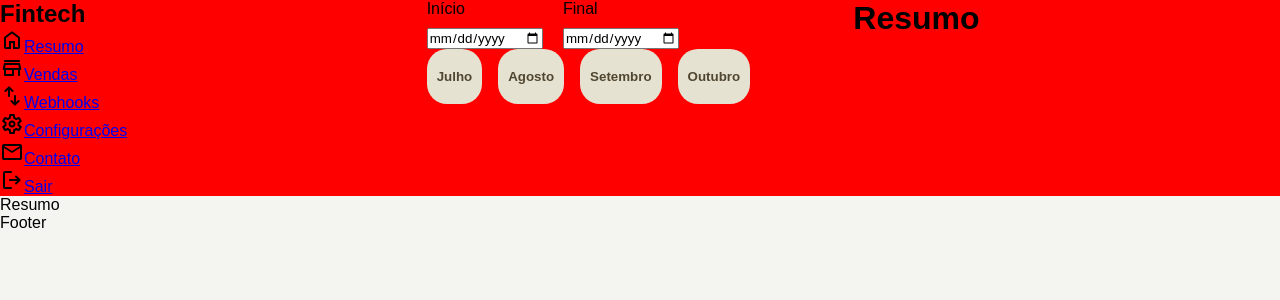
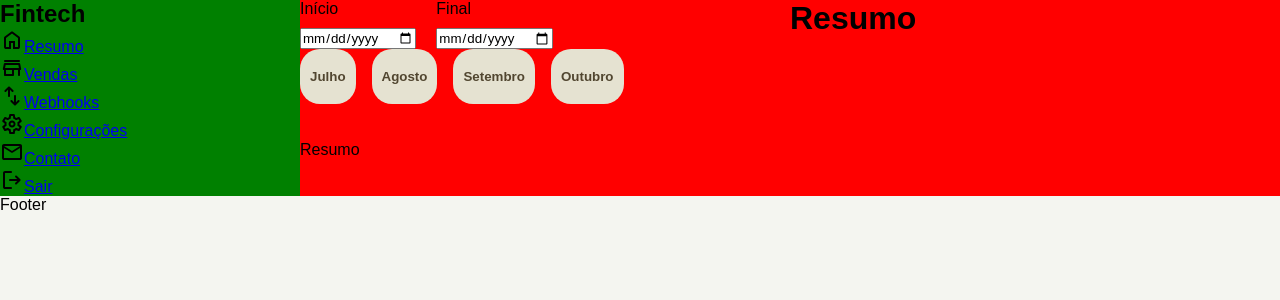
Before and after one commit to iamphelipe/fintech, a React (Vite) app: page / in a window 1280 px wide. Shown: the top 300 px of the page. Built offline with nearby package versions, Linux system fonts and the light colour scheme; no server answers.

Commit message:
feature venda already, consumindo API com datas filtradas

```diff
--- a/src/App.css
+++ b/src/App.css
@@ -19,8 +19,14 @@ body {
    background-color: var(--color-1);
 }
 
+.container {
+   background-color: green;
+   display: grid;
+   grid-template-columns: 300px 1fr;
+}
+
 .menu-box {
    display: grid;
-   grid-template-columns: 1fr 1fr 1fr;
+   grid-template-columns: 1fr 1fr;
    background-color: red;
 }
--- a/src/App.tsx
+++ b/src/App.tsx
@@ -13,21 +13,21 @@ function App() {
     <>
       <ContextoProvider>
         <div className="container">
+          <Sidebar />
           <div className="menu-box">
-            <Sidebar />
             <Header />
             <h1>Resumo</h1>
-          </div>
             <main>
               <Routes>
                 <Route path="/" element={<Resumo />} />
                 <Route path="vendas" element={<Vendas />} />
               </Routes>
             </main>
+          </div>
+        </div>
         <footer>
           <Footer />
         </footer>
-        </div>
       </ContextoProvider>
     </>
   );
--- /dev/null
+++ b/src/Pages/Vendas/Vendas.css
@@ -0,0 +1,7 @@
+.venda-box {
+   background-color: orange;
+   display: flex;
+   padding: var(--gap);
+   margin: var(--gap);
+   justify-content: space-around;
+}
--- a/src/Pages/Vendas/Vendas.tsx
+++ b/src/Pages/Vendas/Vendas.tsx
@@ -1,5 +1,6 @@
 import React from 'react'
 import { useData } from '../../Context/useContext'
+import "./Vendas.css"
 
 const Vendas = () => {
 
@@ -8,9 +9,20 @@ const Vendas = () => {
 
   return (
     <div>
-
+      {data.map((d) => (
+        <div className="venda-box">
+          <p style={{fontFamily: "monospace"}}>{d.id}</p>
+          <p>{d.nome}</p>
+          <p>
+            {d.preco.toLocaleString('pt-BR', {
+              style: 'currency',
+              currency: 'BRL',
+            })}
+          </p>
+        </div>
+      ))}
     </div>
-  )
+  );
 }
 
 export default Vendas
```
Lines whose indentation alone changed are shown as unchanged.
